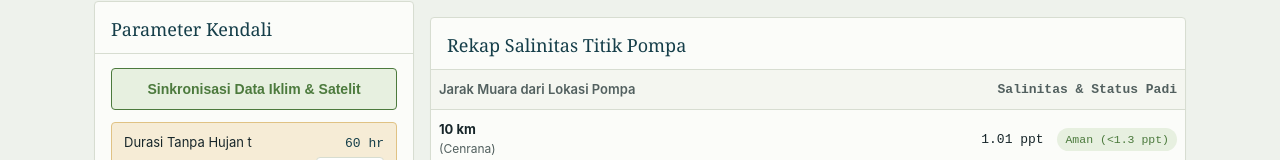
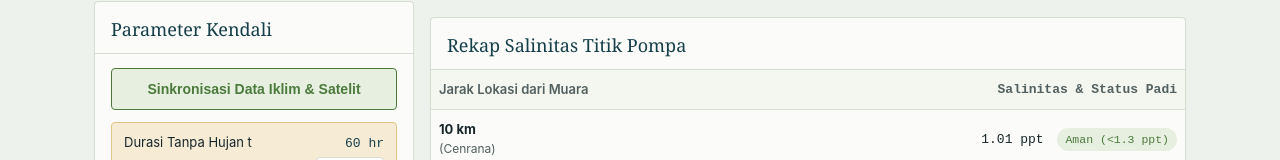
Before and after one commit to mamank757/intrusi, a plain HTML site: page index.html in a window 1280 px wide. Shown: the part 196-356 px from the top of the page. Drawn offline with Linux system fonts and the light colour scheme.

Commit message:
Update index.html

```diff
--- a/index.html
+++ b/index.html
@@ -182,7 +182,7 @@
         <div class="panel-body" style="padding: 0;">
           <div class="table-scroll">
             <table>
-              <thead><tr><th>Jarak Muara dari Lokasi Pompa</th><th class="num">Salinitas & Status Padi</th></tr></thead>
+              <thead><tr><th>Jarak Lokasi dari Muara</th><th class="num">Salinitas & Status Padi</th></tr></thead>
               <tbody id="rekap-body"></tbody>
             </table>
           </div>
```
